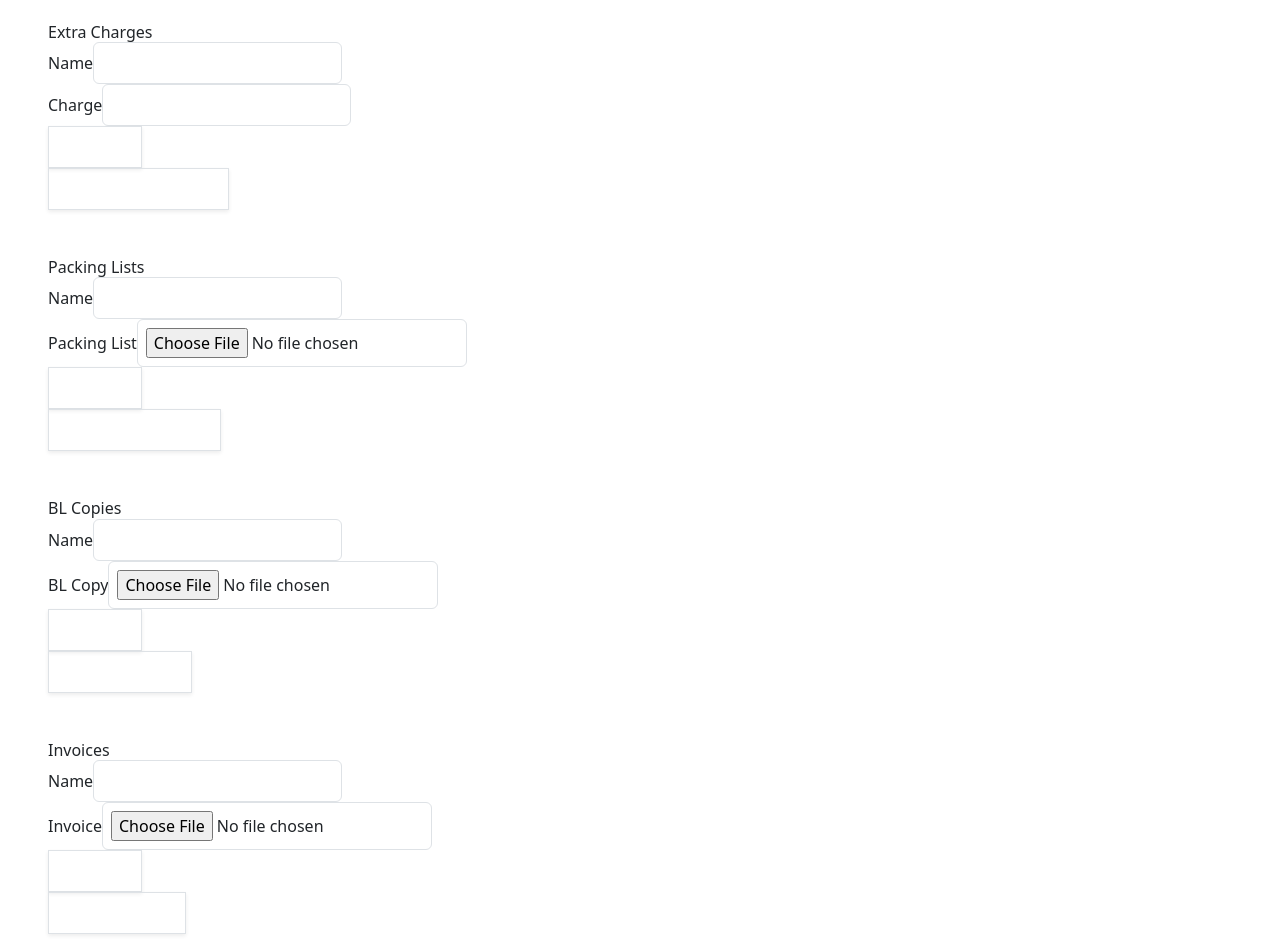
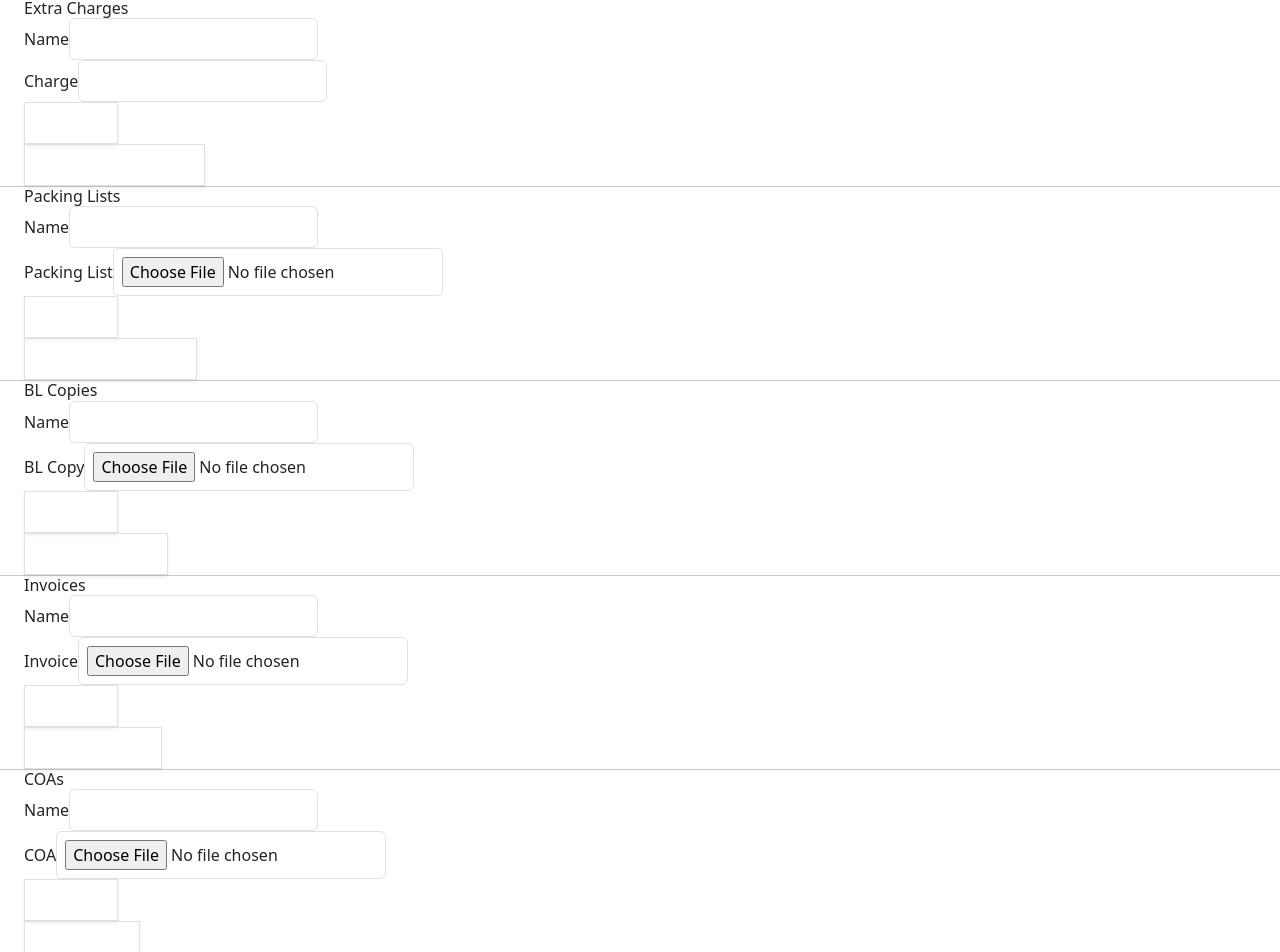
Before and after one commit to coolarshad/ktbv2, a React (Vite) app in the folder frontend/ktbv2/: page /sales-purchase-form in a window 1280 px wide. Shown: the part 1306-2258 px from the top of the page. Built offline with nearby package versions, Linux system fonts and the light colour scheme.

Commit message:
UI refactored

```diff
--- a/frontend/ktbv2/src/views/DocumentRequiredForm.jsx
+++ b/frontend/ktbv2/src/views/DocumentRequiredForm.jsx
@@ -1,5 +1,5 @@
 import React, { useState, useEffect } from 'react';
-import axios from 'axios';
+import axios from '../axiosConfig'
 
 const DocumentsRequiredForm = ({ mode = 'add', documentId = null }) => {
   const [formData, setFormData] = useState({
@@ -11,7 +11,7 @@ const DocumentsRequiredForm = ({ mode = 'add', documentId = null }) => {
   useEffect(() => {
     if (mode === 'update' && documentId) {
       // Fetch the existing document data from the API
-      axios.get(`/api/documents-required/${documentId}`)
+      axios.get(`/trademgt/documents/${documentId}`)
         .then(response => {
           setFormData(response.data);
         })
@@ -21,7 +21,7 @@ const DocumentsRequiredForm = ({ mode = 'add', documentId = null }) => {
     }
 
     // Fetch all documents
-    axios.get('/api/documents-required')
+    axios.get('/trademgt/documents/')
       .then(response => {
         const docs = response.data;
         if (Array.isArray(docs)) {
@@ -47,7 +47,7 @@ const DocumentsRequiredForm = ({ mode = 'add', documentId = null }) => {
     e.preventDefault();
     if (mode === 'add') {
       // Post new document data to API
-      axios.post('/api/documents-required', formData)
+      axios.post('/trademgt/documents/', formData)
         .then(response => {
           console.log('Document added successfully!', response.data);
           setDocuments(prevDocs => [...prevDocs, response.data]);
@@ -69,7 +69,7 @@ const DocumentsRequiredForm = ({ mode = 'add', documentId = null }) => {
   };
 
   const handleDelete = (id) => {
-    axios.delete(`/api/documents-required/${id}`)
+    axios.delete(`/trademgt/documents/${id}`)
       .then(() => {
         console.log('Document deleted successfully!');
         setDocuments(prevDocs => prevDocs.filter(doc => doc.id !== id));
@@ -81,7 +81,7 @@ const DocumentsRequiredForm = ({ mode = 'add', documentId = null }) => {
 
   return (
     <div>
-      <form onSubmit={handleSubmit} className="space-y-6">
+      <form onSubmit={handleSubmit} className="space-y-4 w-full lg:w-2/3 mx-auto">
         <div className="grid grid-cols-1 gap-4 p-4">
           <input
             type="text"
@@ -103,7 +103,7 @@ const DocumentsRequiredForm = ({ mode = 'add', documentId = null }) => {
       <hr className="my-6" />
 
       {/* List of Existing Documents */}
-      <div>
+      <div className="space-y-4 w-full lg:w-2/3 mx-auto">
         <h2 className="text-xl font-semibold mb-4">Existing Documents</h2>
         <ul className="space-y-4">
           {documents.map(doc => (
--- a/frontend/ktbv2/src/views/PaymentTermForm.jsx
+++ b/frontend/ktbv2/src/views/PaymentTermForm.jsx
@@ -84,7 +84,7 @@ const PaymentTermForm = ({ mode = 'add', paymentTermId = null }) => {
 
   return (
     <div>
-      <form onSubmit={handleSubmit} className="space-y-6">
+      <form onSubmit={handleSubmit} className="space-y-4 w-full lg:w-2/3 mx-auto">
         <div className="grid grid-cols-1 gap-4 p-4">
           <input
             type="text"
@@ -130,7 +130,7 @@ const PaymentTermForm = ({ mode = 'add', paymentTermId = null }) => {
       <hr className="my-6" />
 
       {/* List of Existing Payment Terms */}
-      <div>
+      <div className='space-y-4 w-full lg:w-2/3 mx-auto'>
         <h2 className="text-xl font-semibold mb-4">Existing Payment Terms</h2>
         <ul className="space-y-4">
           {paymentTerms.map(term => (
--- a/frontend/ktbv2/src/views/PreSalePurchaseForm.jsx
+++ b/frontend/ktbv2/src/views/PreSalePurchaseForm.jsx
@@ -134,7 +134,7 @@ const PreSalePurchaseForm = ({ mode = 'add' }) => {
     };
 
     return (
-        <form onSubmit={handleSubmit} className="space-y-4">
+        <form onSubmit={handleSubmit} className="space-y-4 w-full lg:w-2/3 mx-auto">
             {/* PreSalePurchase Section */}
             <div className="grid grid-cols-1 md:grid-cols-3 gap-4 p-4">
                 <div>
@@ -270,6 +270,7 @@ const PreSalePurchaseForm = ({ mode = 'add' }) => {
                         </div>
                     </div>
                 ))}
+                <div className="text-right">
                 <button
                     type="button"
                     onClick={() => handleAddRow('acknowledgedPI')}
@@ -277,6 +278,8 @@ const PreSalePurchaseForm = ({ mode = 'add' }) => {
                 >
                     Add PI
                 </button>
+                </div>
+
             </div>
             {/* Acknowledged PO Section */}
             <div className="mt-0 p-4">
@@ -318,6 +321,7 @@ const PreSalePurchaseForm = ({ mode = 'add' }) => {
                         </div>
                     </div>
                 ))}
+                <div className="text-right">
                 <button
                     type="button"
                     onClick={() => handleAddRow('acknowledgedPO')}
@@ -325,13 +329,18 @@ const PreSalePurchaseForm = ({ mode = 'add' }) => {
                 >
                     Add PO
                 </button>
+                </div>
+
             </div>
+            <div className='grid grid-cols-3 gap-4 mb-4'>
             <button
                 type="submit"
-                className="mx-10 my-0 px-4 py-2 bg-indigo-600 text-white rounded-md"
+                className="bg-blue-500 text-white p-2 rounded col-span-3"
             >
                 {mode === 'add' ? 'Add' : 'Update'} PreSalePurchase
             </button>
+            </div>
+
         </form>
     );
 };
--- a/frontend/ktbv2/src/views/SalesPurchaseForm.jsx
+++ b/frontend/ktbv2/src/views/SalesPurchaseForm.jsx
@@ -164,9 +164,9 @@ const SalesPurchaseForm = ({ mode = 'add' }) => {
     };
 
     return (
-        <form onSubmit={handleSubmit} className="space-y-6 p-4">
+        <form onSubmit={handleSubmit} className="space-y-4 w-full lg:w-2/3 mx-auto">
             {/* SalesPurchase Fields */}
-            <div className="grid grid-cols-1 md:grid-cols-3 gap-4 ">
+            <div className="grid grid-cols-1 md:grid-cols-3 gap-4 mt-4 ">
                 <div>
                     <label htmlFor="trn" className="block text-sm font-medium text-gray-700">TRN</label>
                     <input
@@ -459,7 +459,7 @@ const SalesPurchaseForm = ({ mode = 'add' }) => {
             <hr className="my-6" />
 
             {/* SalesPurchaseExtraCharge Section */}
-            <div className="space-y-4 p-4">
+            <div className="space-y-4 px-4">
                 <h3 className="text-lg font-medium text-gray-900">Extra Charges</h3>
                 {formData.extraCharges.map((extraCharge, index) => (
                     <div key={index} className="grid grid-cols-1 md:grid-cols-3 gap-4">
@@ -492,13 +492,16 @@ const SalesPurchaseForm = ({ mode = 'add' }) => {
                         </div>
                     </div>
                 ))}
+                <div className="text-right">
                 <button type="button" onClick={() => handleAddRow('extraCharges')} className="inline-flex items-center px-4 py-2 border border-transparent text-sm font-medium rounded-md shadow-sm text-white bg-indigo-600 hover:bg-indigo-700 focus:outline-none focus:ring-2 focus:ring-offset-2 focus:ring-indigo-500">
                     Add Extra Charge
                 </button>
+                </div>
+
             </div>
-
+            <hr className="my-6" />
             {/* PackingList Section */}
-            <div className="space-y-4 p-4">
+            <div className="space-y-4 px-4">
                 <h3 className="text-lg font-medium text-gray-900">Packing Lists</h3>
                 {formData.packingLists.map((packingList, index) => (
                     <div key={index} className="grid grid-cols-1 md:grid-cols-3 gap-4">
@@ -530,13 +533,16 @@ const SalesPurchaseForm = ({ mode = 'add' }) => {
                         </div>
                     </div>
                 ))}
+                <div className="text-right">
                 <button type="button" onClick={() => handleAddRow('packingLists')} className="inline-flex items-center px-4 py-2 border border-transparent text-sm font-medium rounded-md shadow-sm text-white bg-indigo-600 hover:bg-indigo-700 focus:outline-none focus:ring-2 focus:ring-offset-2 focus:ring-indigo-500">
                     Add Packing List
                 </button>
+                </div>
+
             </div>
-
+            <hr className="my-6" />
             {/* BL_Copy Section */}
-            <div className="space-y-4 p-4">
+            <div className="space-y-4 px-4">
                 <h3 className="text-lg font-medium text-gray-900">BL Copies</h3>
                 {formData.blCopies.map((blCopy, index) => (
                     <div key={index} className="grid grid-cols-1 md:grid-cols-3 gap-4">
@@ -568,13 +574,16 @@ const SalesPurchaseForm = ({ mode = 'add' }) => {
                         </div>
                     </div>
                 ))}
+                <div className="text-right">
                 <button type="button" onClick={() => handleAddRow('blCopies')} className="inline-flex items-center px-4 py-2 border border-transparent text-sm font-medium rounded-md shadow-sm text-white bg-indigo-600 hover:bg-indigo-700 focus:outline-none focus:ring-2 focus:ring-offset-2 focus:ring-indigo-500">
                     Add BL Copy
                 </button>
+                </div>
+
             </div>
-
+            <hr className="my-6" />
             {/* Invoice Section */}
-            <div className="space-y-4 p-4">
+            <div className="space-y-4 px-4">
                 <h3 className="text-lg font-medium text-gray-900">Invoices</h3>
                 {formData.invoices.map((invoice, index) => (
                     <div key={index} className="grid grid-cols-1 md:grid-cols-3 gap-4">
@@ -606,13 +615,16 @@ const SalesPurchaseForm = ({ mode = 'add' }) => {
                         </div>
                     </div>
                 ))}
+                <div className="text-right">
                 <button type="button" onClick={() => handleAddRow('invoices')} className="inline-flex items-center px-4 py-2 border border-transparent text-sm font-medium rounded-md shadow-sm text-white bg-indigo-600 hover:bg-indigo-700 focus:outline-none focus:ring-2 focus:ring-offset-2 focus:ring-indigo-500">
                     Add Invoice
                 </button>
+                </div>
+
             </div>
-
+            <hr className="my-6" />
             {/* COA Section */}
-            <div className="space-y-4 p-4">
+            <div className="space-y-4 px-4">
                 <h3 className="text-lg font-medium text-gray-900">COAs</h3>
                 {formData.coas.map((coa, index) => (
                     <div key={index} className="grid grid-cols-1 md:grid-cols-3 gap-4">
@@ -644,14 +656,19 @@ const SalesPurchaseForm = ({ mode = 'add' }) => {
                         </div>
                     </div>
                 ))}
+                <div className="text-right">
                 <button type="button" onClick={() => handleAddRow('coas')} className="inline-flex items-center px-4 py-2 border border-transparent text-sm font-medium rounded-md shadow-sm text-white bg-indigo-600 hover:bg-indigo-700 focus:outline-none focus:ring-2 focus:ring-offset-2 focus:ring-indigo-500">
                     Add COA
                 </button>
+                </div>
+
             </div>
-
-            <button type="submit" className="inline-flex items-center px-4 py-2 border border-transparent text-sm font-medium rounded-md shadow-sm text-white bg-green-600 hover:bg-green-700 focus:outline-none focus:ring-2 focus:ring-offset-2 focus:ring-green-500">
+            <hr className="my-6" />
+            <div className='grid grid-cols-3 gap-4 mb-4'>
+            <button type="submit" className="bg-blue-500 text-white p-2 rounded col-span-3">
                 Submit
             </button>
+            </div>
         </form>
     );
 };
```
Also changed, not shown: frontend/ktbv2/src/views/PaymentFinanceForm.jsx (+12 -6 lines), frontend/ktbv2/src/views/PrePaymentForm.jsx (+14 -5 lines), frontend/ktbv2/src/views/TradeForm.jsx (+12 -7 lines), 1 other file (tests, documents, lock files or other folders).
